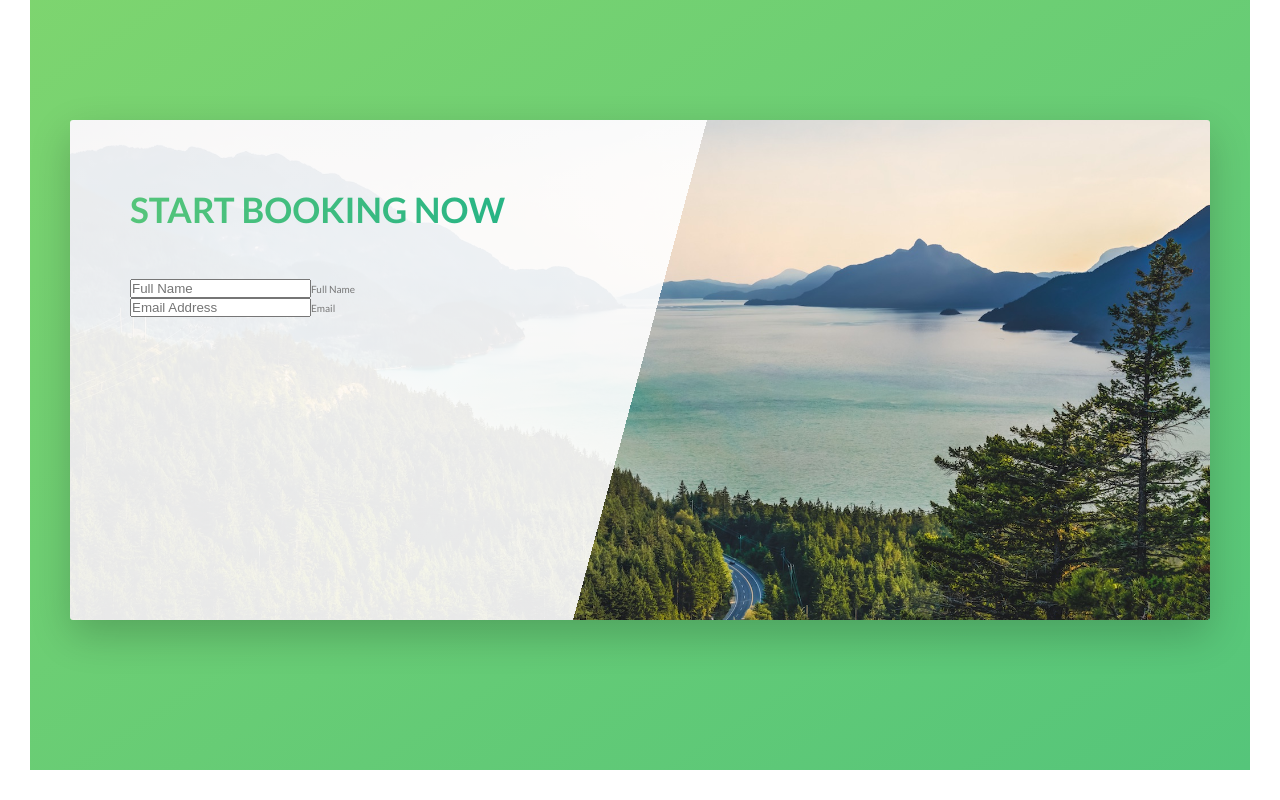
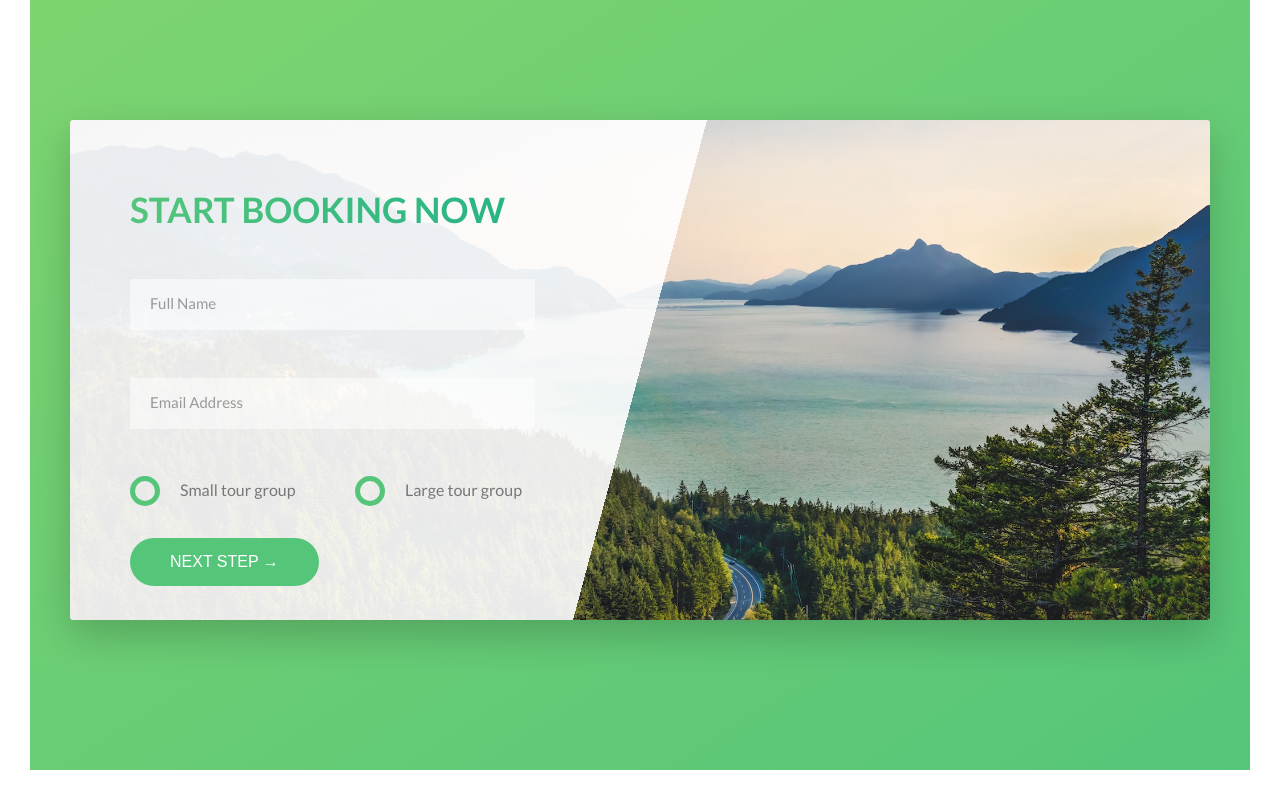
Before and after one commit to digitalforge/sass-css, a Vue app: page / in a window 1280 px wide. Shown: the part 4570-5370 px from the top of the page. Built offline with nearby package versions, Linux system fonts and the light colour scheme.

Commit message:
completed form section

```diff
--- a/src/assets/sass/abstracts/_variables.scss
+++ b/src/assets/sass/abstracts/_variables.scss
@@ -15,6 +15,7 @@ $color-black: #000;
 
 //text
 $color-dark-grey: #777;
+$color-dark-grey-2: #999;
 $text: #777;
 $color-white: #fff;
 
--- a/src/assets/sass/base/_utilities.scss
+++ b/src/assets/sass/base/_utilities.scss
@@ -1,23 +1,23 @@
 .u-center-text {
-  text-align: center;
+  text-align: center !important;
 }
 
 .u-margin-bottom-big {
-  margin-bottom: 8rem;
+  margin-bottom: 8rem !important;
 }
 
 .u-margin-bottom-medium {
-  margin-bottom: 4rem;
+  margin-bottom: 4rem !important;
 }
 
 .u-margin-bottom-small {
-  margin-bottom: 1.5rem;
+  margin-bottom: 1.5rem !important;
 }
 
 .u-margin-top-big {
-  margin-top: 8rem;
+  margin-top: 8rem !important;
 }
 
 .u-margin-top-huge {
-  margin-top: 10rem;
+  margin-top: 10rem !important;
 }
--- a/src/assets/sass/components/_button.scss
+++ b/src/assets/sass/components/_button.scss
@@ -1,4 +1,5 @@
 .btn {
+  &,
   &:link,
   &:visited {
     text-transform: uppercase;
@@ -9,6 +10,10 @@
     transition: all 100ms ease-in-out;
     position: relative;
     font-size: $default-font-size;
+
+    //change for button element
+    border: none;
+    cursor: pointer;
   }
 
   &:hover {
@@ -16,7 +21,9 @@
     box-shadow: 0px 10px 20px rgba(0, 0, 0, 0.2);
   }
 
-  &:active {
+  &:active,
+  &:focus {
+    outline: none;
     transform: translateY(-1px);
     box-shadow: 0px 5px 10px rgba(0, 0, 0, 0.1);
   }
--- /dev/null
+++ b/src/assets/sass/components/_form.scss
@@ -0,0 +1,93 @@
+.form {
+  &__group:not(:last-child) {
+    margin-bottom: 2rem;
+  }
+  &__input {
+    font-size: 1.5rem;
+    padding: 1.5rem 2rem;
+    border: none;
+    border-radius: 2px;
+    background-color: rgba($color-white, 0.5);
+    font-family: inherit;
+    color: inherit;
+    border-bottom: 3px solid transparent;
+    width: 90%;
+    display: block;
+    transition: all 0.3s;
+
+    &:focus {
+      outline: none;
+      box-shadow: 0 1rem 2rem rgba($color-black, 0.1);
+      border-bottom: 3px solid $color-primary;
+
+      &:invalid {
+        border-bottom: 3px solid $color-orange-dark;
+      }
+    }
+
+    &::-webkit-input-placeholder {
+      color: $color-dark-grey-2;
+    }
+  }
+
+  &__label {
+    font-size: 1.2rem;
+    font-weight: bold;
+    margin-left: 2rem;
+    margin-top: 0.7rem;
+    display: block;
+    transition: all 0.3s;
+  }
+
+  &__input:placeholder-shown + &__label {
+    opacity: 0;
+    visibility: hidden;
+    transform: translateY(-4rem);
+  }
+
+  &__radio-group {
+    width: 50%;
+    display: inline-block;
+  }
+
+  &__radio-label {
+    font-size: $default-font-size;
+    cursor: pointer;
+    position: relative;
+    padding-left: 5rem;
+  }
+
+  &__radio-button {
+    height: 3rem;
+    width: 3rem;
+    display: inline-block;
+    border: 5px solid $color-primary;
+    border-radius: 50%;
+    position: absolute;
+    left: 0;
+    top: -0.4rem;
+
+    &::after {
+      content: "";
+      display: block;
+      height: 1.3rem;
+      width: 1.3rem;
+      border-radius: 50%;
+      background-color: $color-primary;
+      position: absolute;
+      top: 50%;
+      left: 50%;
+      transform: translate(-50%, -50%);
+      opacity: 0;
+      transition: opacity 0.2s;
+    }
+  }
+
+  &__radio-input {
+    display: none;
+  }
+
+  &__radio-input:checked + &__radio-label > &__radio-button::after {
+    opacity: 1;
+  }
+}
--- a/src/assets/sass/main.scss
+++ b/src/assets/sass/main.scss
@@ -15,6 +15,7 @@
 @import "components/story";
 @import "components/bg-video";
 @import "components/booking";
+@import "components/form";
 
 @import "layout/grid";
 @import "layout/header";
--- a/src/components/Booking.vue
+++ b/src/components/Booking.vue
@@ -27,6 +27,35 @@
               />
               <label for="email" class="form__label">Email</label>
             </div>
+            <div class="form__group">
+              <div class="form__radio-group">
+                <input
+                  type="radio"
+                  class="form__radio-input"
+                  id="small"
+                  name="size"
+                />
+                <label for="small" class="form__radio-label"
+                  ><span class="form__radio-button"></span>Small tour
+                  group</label
+                >
+              </div>
+              <div class="form__radio-group u-margin-bottom-small">
+                <input
+                  type="radio"
+                  class="form__radio-input"
+                  id="large"
+                  name="size"
+                />
+                <label for="large" class="form__radio-label"
+                  ><span class="form__radio-button"></span>Large tour
+                  group</label
+                >
+              </div>
+            </div>
+            <div class="form__group">
+              <button class="btn btn--green">Next step &rarr;</button>
+            </div>
           </form>
         </div>
       </div>
```
